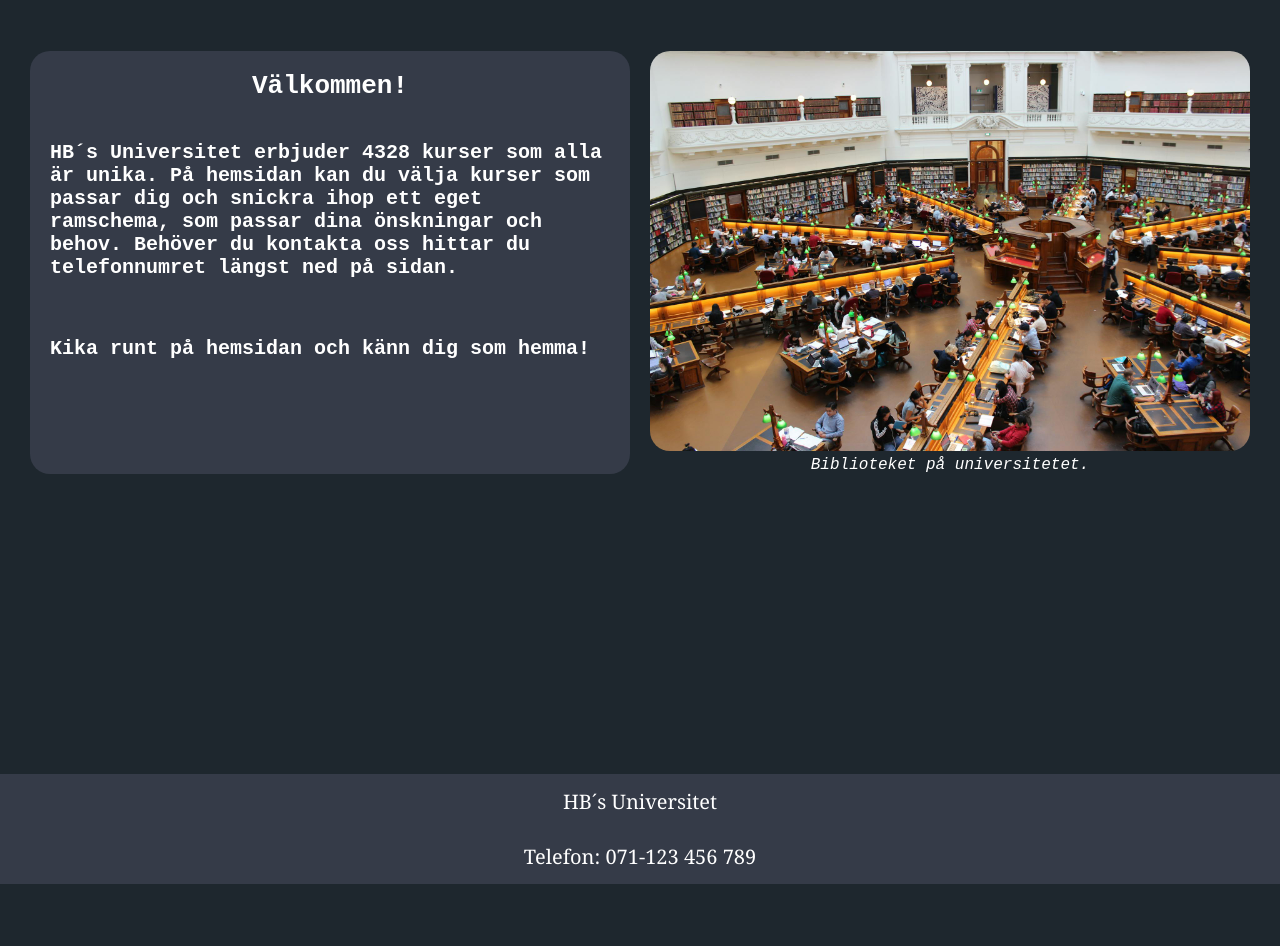
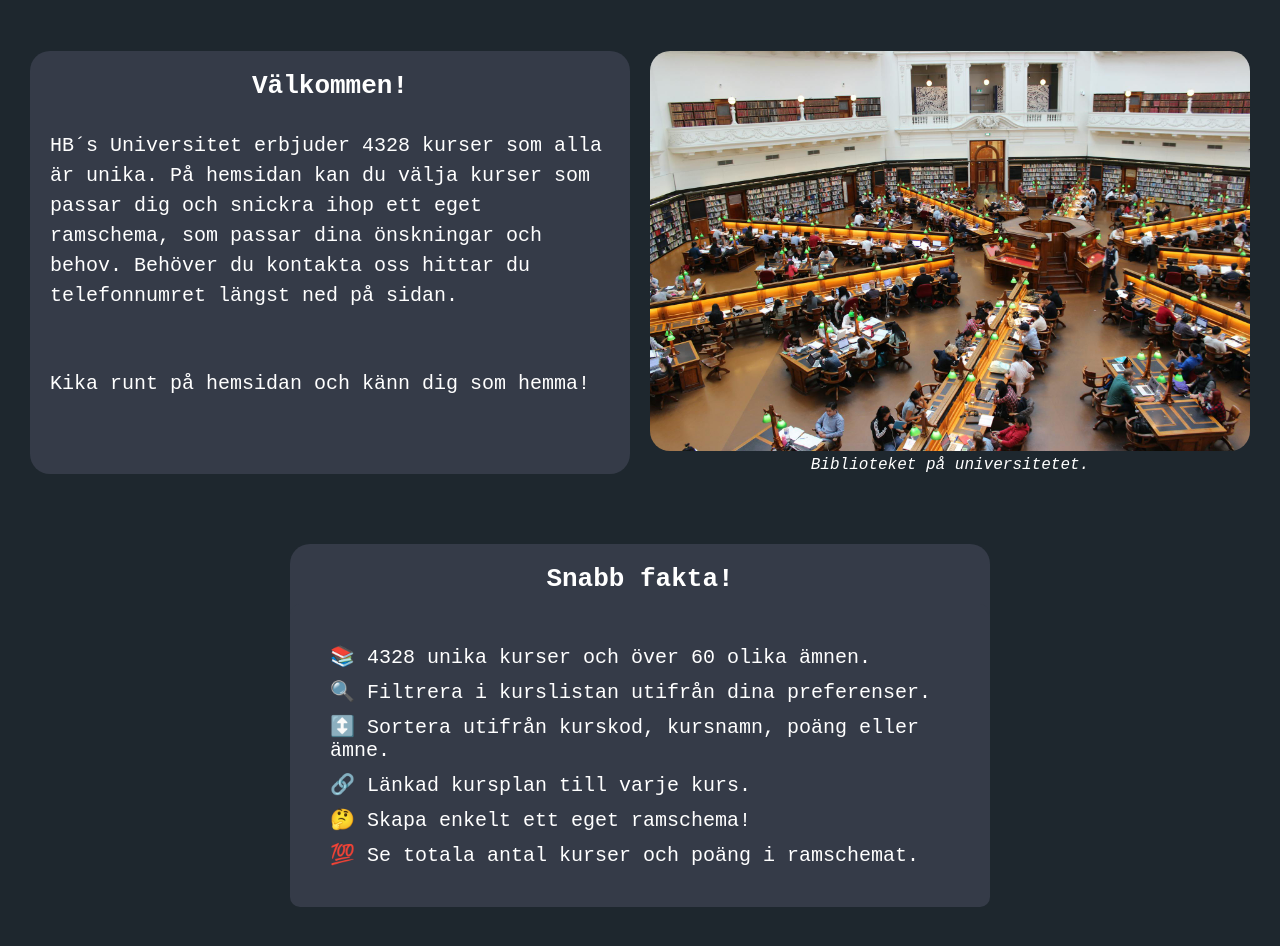
Before and after one commit to HelmerBergstrom/projekt-TS, an Angular app: page /start in a window 1280 px wide. Shown: the part 340-1286 px from the top of the page. Before the commit the page ends 1224 px from the top, so only its background shows below. Built offline with nearby package versions, Linux system fonts and the light colour scheme.

Commit message:
Lägger till en sektion till på startsidan.

```diff
--- a/src/app/app.routes.ts
+++ b/src/app/app.routes.ts
@@ -7,5 +7,6 @@ export const routes: Routes = [
     { path: 'start', component: StartComponent},
     { path: 'courses', component: CoursesComponent},
     { path: 'scheme', component: SchemeComponent},
-    { path: "", redirectTo: "start", pathMatch: "full"}
+    { path: "", redirectTo: "start", pathMatch: "full"},
+    { path: '**', redirectTo: 'start' }
 ];
--- a/src/app/pages/start/start.component.css
+++ b/src/app/pages/start/start.component.css
@@ -9,12 +9,12 @@ h1 {
 h2 {
     color: white;
     margin-top: 20px;
-    margin-bottom: 20px;
+    margin-bottom: 10px;
     text-align: center;
     font-size: 26px;
 }
 
-section {
+#firstSection {
     font-family: 'Courier New', Courier, monospace;
     display: flex;
     flex-direction: row;
@@ -33,7 +33,7 @@ p {
     padding: 20px;
     font-size: 20px;
     color: white;
-    font-weight: bold;
+    line-height: 1.5;
 }
 
 .background-image {
@@ -48,15 +48,42 @@ figcaption {
     font-style: italic;
 }
 
+#secondSection {
+    font-family: 'Courier New', Courier, monospace;
+    display: flex;
+    flex-direction: column;
+    align-items: center;
+    margin-top: 70px;
+    gap: 20px;
+}
+#textDiv2 {
+    max-width: 100%;
+    width: 700px;
+    background-color: #353b48;
+    border-radius: 20px;
+}
+
+ul {
+    background-color: #353b48;
+    padding: 30px;
+    border-radius: 10px;
+    list-style: none;
+}
+li {
+    color: white;
+    margin: 10px;
+    font-size: 20px;
+}
+
 @media (max-width: 1200px) {
-    section {
+    #firstSection {
         flex-direction: column;
         align-items: center;
     }
 }
 
 @media (max-width: 600px) {
-    #textDiv {
+    #textDiv, #textDiv2 {
         max-width: 100%;
         width: 400px;
         background-color: #353b48;
--- a/src/app/pages/start/start.component.html
+++ b/src/app/pages/start/start.component.html
@@ -1,6 +1,6 @@
 <h1> HB´s Universitet </h1>
 
-<section>
+<section id="firstSection">
     <div id="textDiv">
         <h2> Välkommen! </h2>
         <p>
@@ -17,3 +17,18 @@
         <figcaption> Biblioteket på universitetet. </figcaption>
     </div>
 </section>
+
+<section id="secondSection">
+    <div id="textDiv2">
+        <h2> Snabb fakta! </h2>
+
+        <ul>
+            <li> 📚 4328 unika kurser och över 60 olika ämnen.</li>
+            <li> 🔍 Filtrera i kurslistan utifrån dina preferenser. </li>
+            <li> ↕️ Sortera utifrån kurskod, kursnamn, poäng eller ämne. </li>
+            <li> 🔗 Länkad kursplan till varje kurs. </li>
+            <li> 🤔 Skapa enkelt ett eget ramschema! </li>
+            <li> 💯 Se totala antal kurser och poäng i ramschemat. </li>
+        </ul>
+    </div>
+</section>
```
